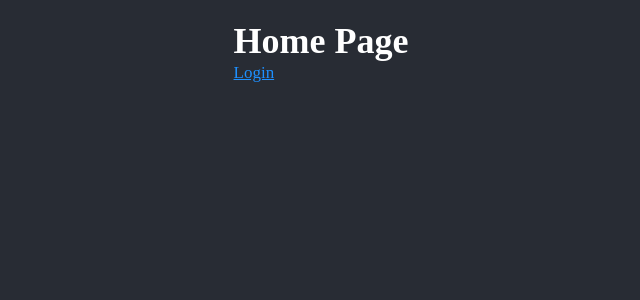
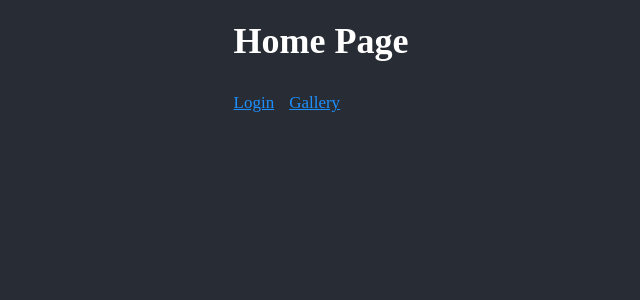
Before and after one commit to Gittenger/mern-shop-new, a React (Create React App) app in the folder client/: page / in a window 1280 px wide. Shown: the top 300 px of the page, without its empty margins (319-959 px from the left). Built offline with nearby package versions, Linux system fonts and the light colour scheme.

Commit message:
link to gallery

```diff
--- a/client/src/components/Home.jsx
+++ b/client/src/components/Home.jsx
@@ -3,8 +3,9 @@ import { NavLink } from './Home.styles'
 
 const Home = () => (
 	<>
-		<h1>Home Page</h1>
+		<h1 style={{ marginBottom: '3rem' }}>Home Page</h1>
 		<NavLink to="/login">Login</NavLink>
+		<NavLink to="/gallery">Gallery</NavLink>
 	</>
 )
 
--- a/client/src/components/Home.styles.jsx
+++ b/client/src/components/Home.styles.jsx
@@ -4,4 +4,5 @@ import { Link } from 'react-router-dom'
 export const NavLink = styled(Link)`
 	color: dodgerblue;
 	font-size: 1.7rem;
+	margin-right: 1.5rem;
 `
```
